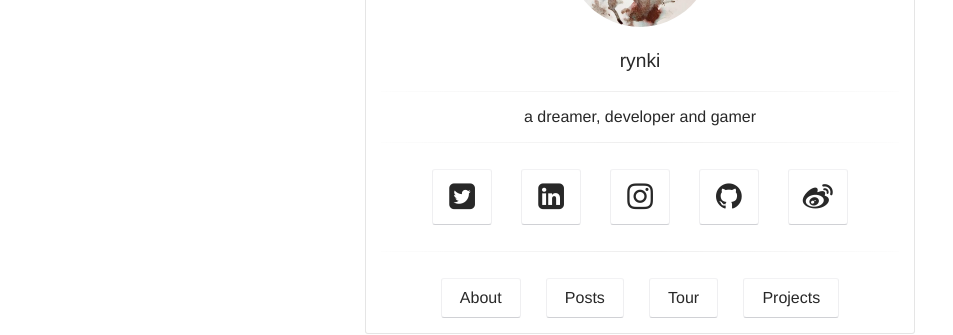
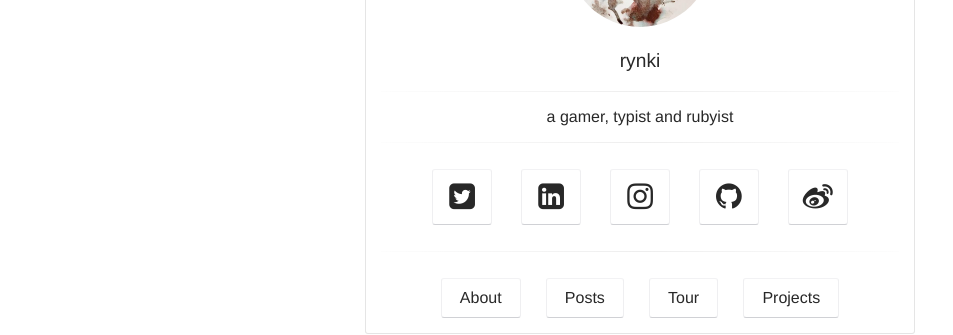
Before and after one commit to Shy07/shy07.github.com, a Jekyll site: the page built from index.html, in a window 1280 px wide. Shown: the part 351-686 px from the top of the page, without its empty margins (0-953 px from the left). Built offline with Jekyll 4.4.1, drawn with Linux system fonts in a browser that asks for light colours.

Commit message:
update bio

```diff
--- a/_config.yml
+++ b/_config.yml
@@ -1,6 +1,6 @@
 # Site
 title:              爱者微语
-bio:                'a dreamer, developer and gamer'
+bio:                'a gamer, typist and rubyist'
 description:        "rynki's blog"
 reading_time:       true
 words_per_minute:   400
```
